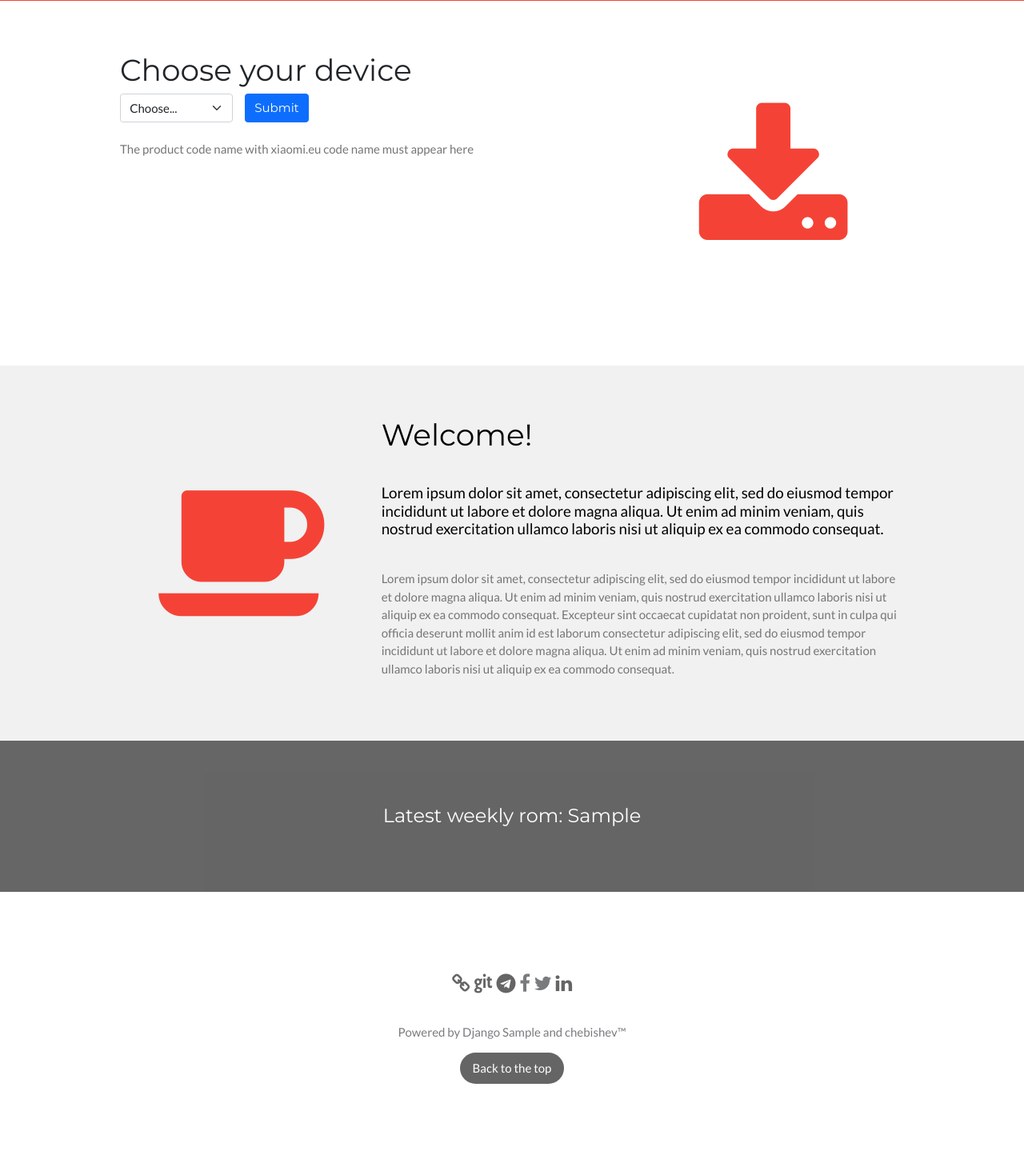
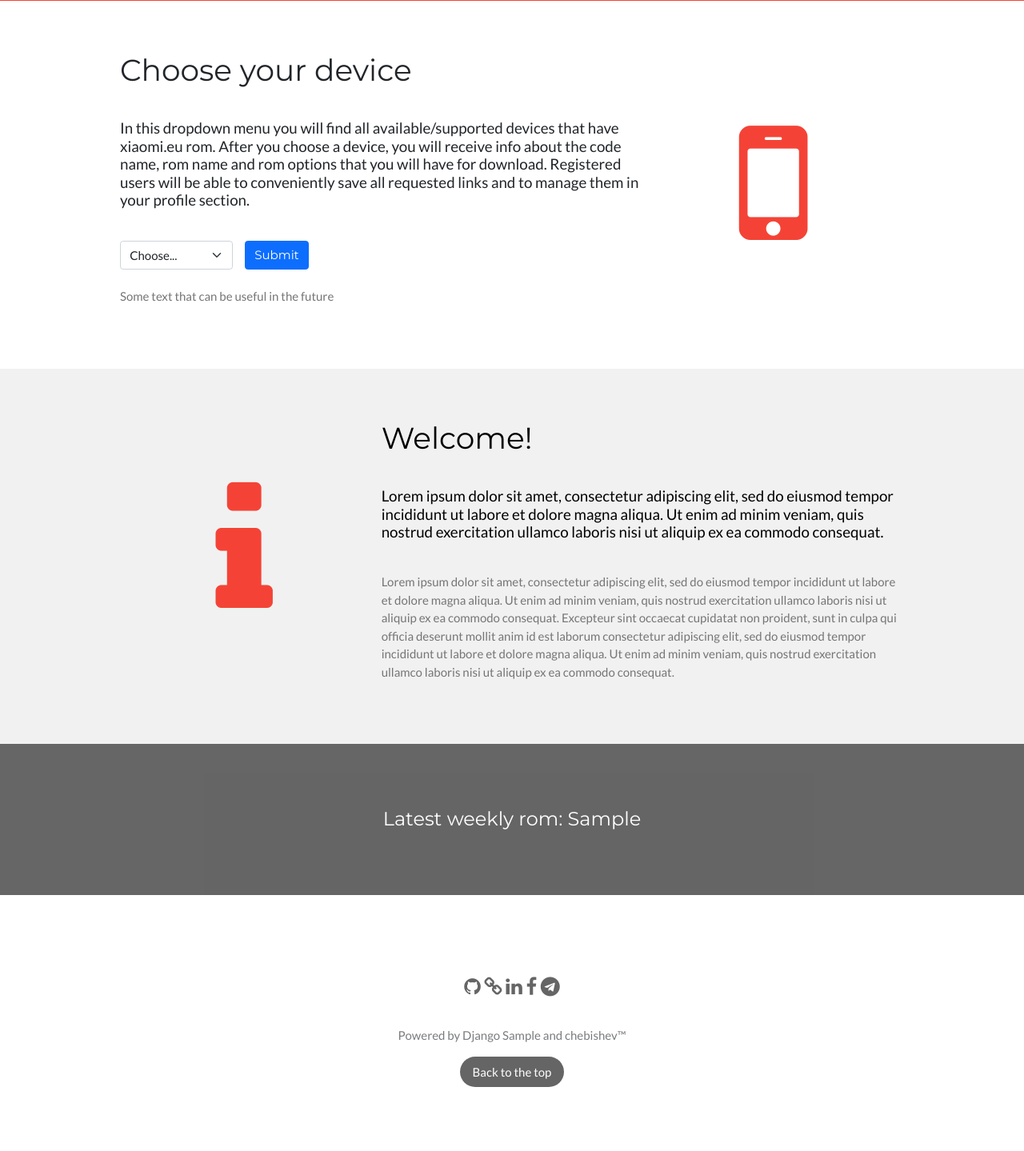
Before and after one commit to chebishev/XiaomiEuRomChecker, a Django app: template templates/index.html in a window 1280 px wide. Shown: the part 559-1998 px from the top of the page at 80% size. Before the commit the page ends 1914 px from the top, so only its background shows below. Run offline with Django 4.2, Linux system fonts and the light colour scheme; the template is opened without the code that fills it: most values are stand-ins (such as "Sample title", 1, 10 or a date in 2020).

Commit message:
edited html icons in order to lead to urls on click

```diff
--- a/templates/base.html
+++ b/templates/base.html
@@ -20,9 +20,10 @@
             font-family: "Montserrat", sans-serif
         }
 
-        .fa-download, .fa-coffee {
+        .fa-mobile, .fa-info {
             font-size: 200px
         }
+
         a {
             text-decoration: none;
             color: black;
@@ -69,12 +70,11 @@
 <!-- Footer. This section contains an ad for W3Schools Spaces. You can leave it to support us. -->
 <footer class="w3-container w3-padding-64 w3-center w3-opacity">
     <div class="w3-xlarge w3-padding-32">
+        <a href="https://github.com/chebishev"><i class="fa fa-github w3-hover-opacity"></i></a>
         <a href="https://chebishev.github.io/"><i class="fa fa-link w3-hover-opacity"></i></a>
-        <a href="https://github.com/chebishev"><i class="fa fa-git w3-hover-opacity"></i></a>
+        <a href="https://www.linkedin.com/in/atanas-chebishev"><i class="fa fa-linkedin w3-hover-opacity"></i></a>
+        <a href="https://facebook.com/atanas.chebishev"><i class="fa fa-facebook w3-hover-opacity"></i></a>
         <a href="https://t.me/chebisheff"><i class="fa fa-telegram w3-hover-opacity"></i></a>
-        <i class="fa fa-facebook w3-hover-opacity"></i>
-        <i class="fa fa-twitter w3-hover-opacity"></i>
-        <a href="https://www.linkedin.com/in/atanas-chebishev"><i class="fa fa-linkedin w3-hover-opacity"></i></a>
     </div>
     <p>Powered by Django {{ django_current_version }} and chebishev™</p>
     <a class="w3-button w3-round-xxlarge w3-black w3-margin-bottom" href="{% url 'index' %}" target="_blank">Back to the
--- a/templates/index.html
+++ b/templates/index.html
@@ -6,12 +6,9 @@
     <div class="w3-content">
         <div class="w3-twothird">
             <h1>Choose your device</h1>
-            {#      <h5 class="w3-padding-32">Lorem ipsum dolor sit amet, consectetur adipiscing elit, sed do eiusmod tempor incididunt ut labore et dolore magna aliqua. Ut enim ad minim veniam, quis nostrud exercitation ullamco laboris nisi ut aliquip ex ea commodo consequat.</h5>#}
-            {#        <form class="col 12" action="{% url 'index' %}" method="get">#}
-            {#        {{ form }}#}
-            {#        {% csrf_token %}#}
+            <h5 class="w3-padding-32">In this dropdown menu you will find all available/supported devices that have xiaomi.eu rom. After you choose a device, you will receive info about the code name, rom name and rom options that you will have for download. Registered users will be able to conveniently save all requested links and to manage them in your profile section.</h5>
+
             <form class="row row-cols-lg-auto g-3 align-items-center" method="post" action="{% url 'index' %}">
-
                 <div class="col-12">
                     <label class="visually-hidden" for="inlineFormSelectPref">Preference</label>
                     <select class="form-select" id="inlineFormSelectPref" name="device" required>
@@ -21,18 +18,17 @@
                         {% endfor %}
                     </select>
                 </div>
-{#                {{ form }}#}
                 <div class="col-12">
                     <button name="get-device-info" type="submit" class="btn btn-primary">Submit</button>
                 </div>
            {% csrf_token %}
             </form>
         <br>
-            <p class="w3-text-grey">The product code name with xiaomi.eu code name must appear here</p>
+            <p class="w3-text-grey">Some text that can be useful in the future</p>
         </div>
 
         <div class="w3-third w3-center">
-            <i class="fa fa-download w3-padding-64 w3-text-red"></i>
+            <i class="fa fa-mobile w3-padding-64 w3-text-red"></i>
         </div>
     </div>
 </div>
@@ -41,7 +37,7 @@
 <div class="w3-row-padding w3-light-grey w3-padding-64 w3-container">
     <div class="w3-content">
         <div class="w3-third w3-center">
-            <i class="fa fa-coffee w3-padding-64 w3-text-red w3-margin-right"></i>
+            <i class="fa fa-info w3-padding-64 w3-text-red w3-margin-right"></i>
         </div>
 
         <div class="w3-twothird">
```
Also changed, not shown: XiaomiEuRomChecker/core/forms.py (deleted, +0 -16 lines).
